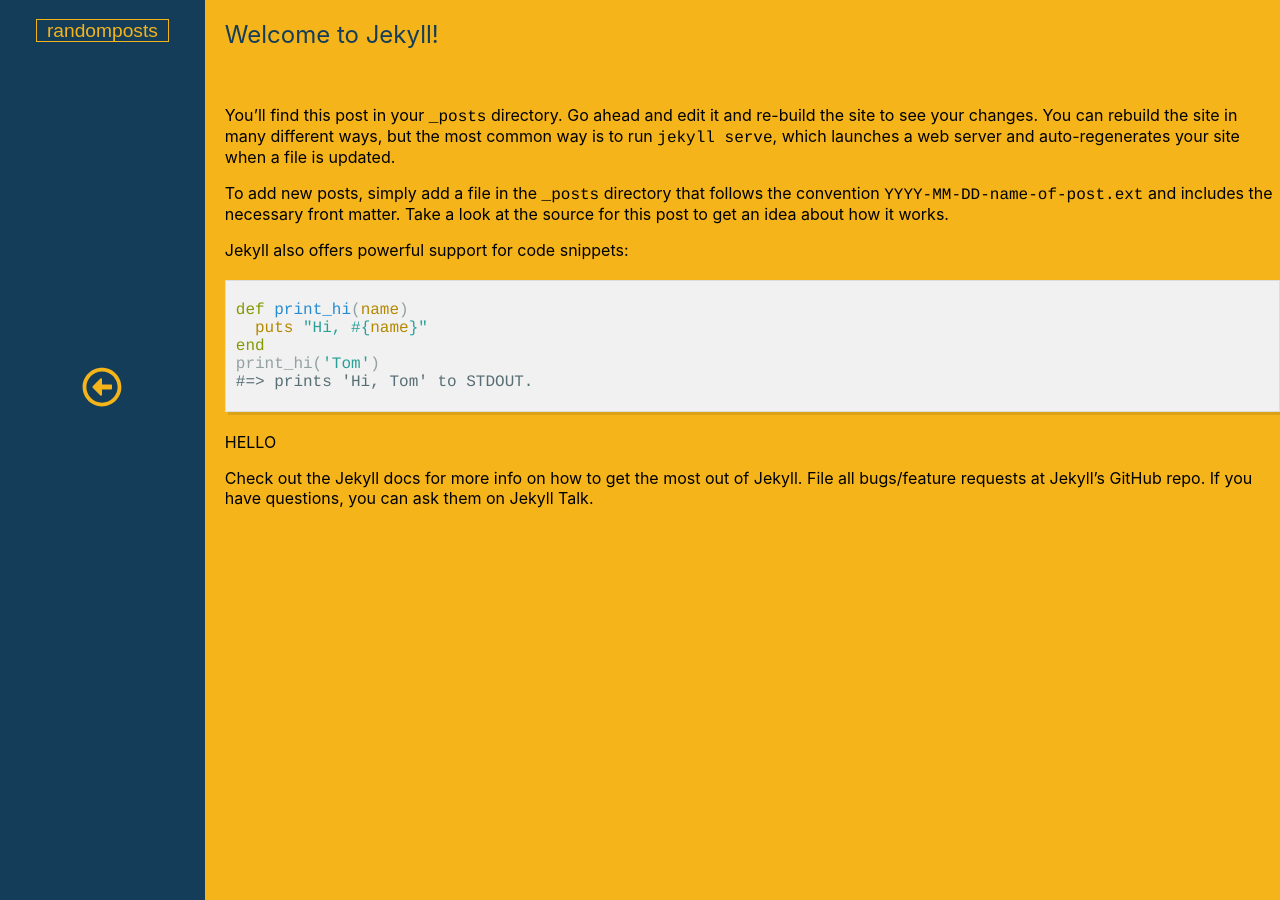
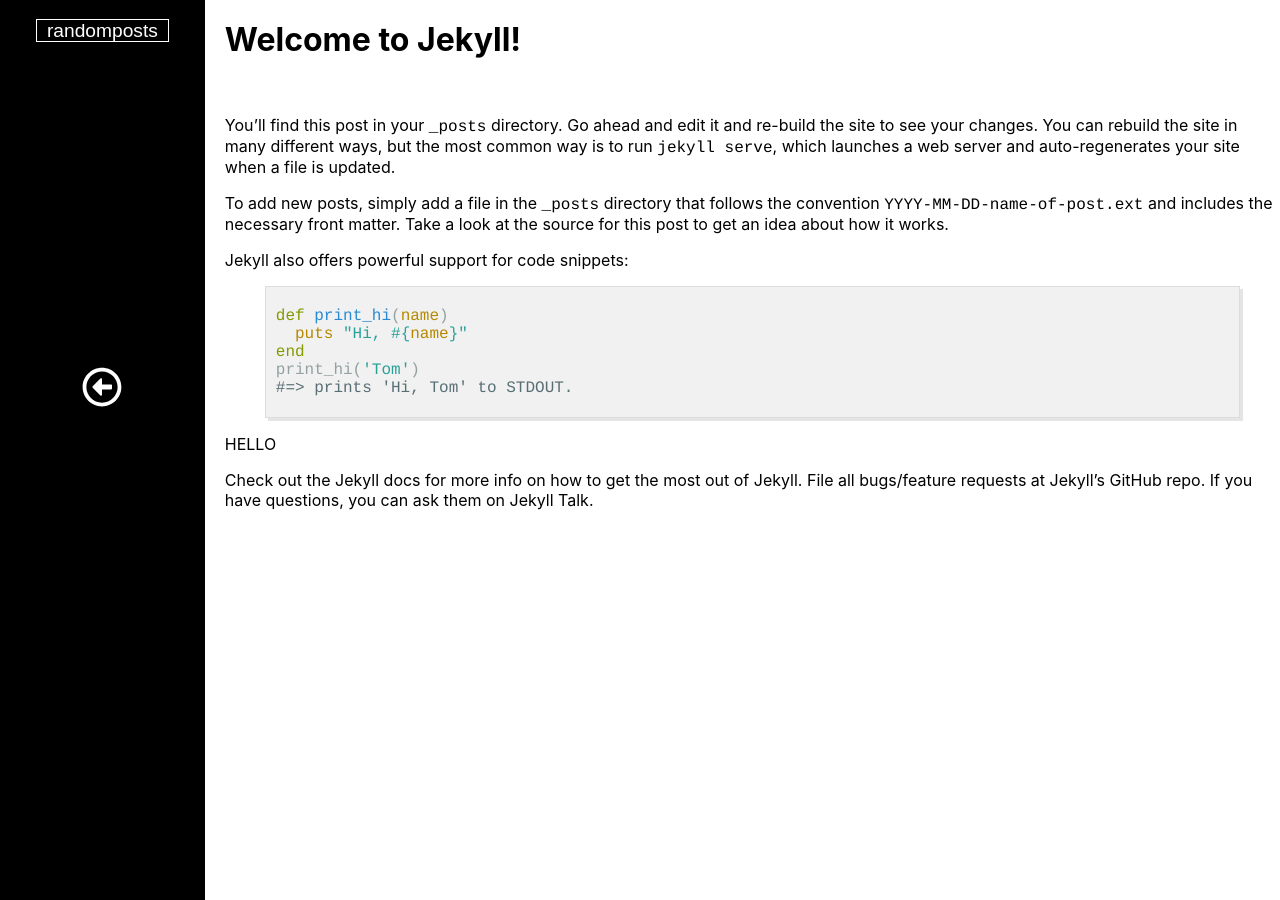
Before and after one commit to sahaya-raj/sahaya-raj.github.io, a Jekyll site: the page built from _posts/2019-07-25-welcome-to-jekyll.markdown, in a window 1280 px wide. Built offline with Jekyll 4.4.1, drawn with Linux system fonts in a browser that asks for light colours; some web fonts are replaced.

Commit message:
--black and white

```diff
--- a/_layouts/post.html
+++ b/_layouts/post.html
@@ -32,7 +32,7 @@
 					</div>
 					<div id="content" >
 						<div id="header" >
-							<h2>{{ page.title }}</h2>
+							<h1>{{ page.title }}</h1>
 						</div>
 						<div id="body" onscroll="highlightTopBar()"  >
 							{{ content }}
--- a/style.css
+++ b/style.css
@@ -1,13 +1,13 @@
 /* custom styles */
 
-  /* Yellow and blue */
+  /* Black and white */
   :root {
-	--primary-color-lighter:#286994;
-	--primary-color:#143d59;
-	--primary-color-darker:#07304b;   /* unused */
-	--secondary-color-lighter: #e7b53f;  /* unused */
-	--secondary-color: #f4b41a;
-	--secondary-color-darker: #d69806;
+	--primary-color-lighter:#C0C0C0;
+	--primary-color:black;
+	--primary-color-darker:black;   /* unused */
+	--secondary-color-lighter: white;  /* unused */
+	--secondary-color: white;
+	--secondary-color-darker: #C0C0C0;
   }
 
 
@@ -64,14 +64,14 @@
 			width: calc(84% - 0px);
 			height:100%;
 			float:left;
-			background-color:var(--secondary-color)
+			background-color:var(--secondary-color);
+			overflow-y:scroll;
 		}
 
 		#header {
 		}
 
-		#header > h2 {
-			/* margin-left:20px; */
+		#header > h1 {
 			color:var(--primary-color);
 			padding: 20px 0px 20px 20px;
 			margin: 0px;
@@ -80,8 +80,6 @@
 		#body{
 			padding-top:20px;
 			margin-left:20px;
-			height:calc(100% - 100px);
-			overflow-y:scroll;
 		}
 
 		.card {
@@ -166,6 +164,9 @@
 		  background: --var(--primary-color-lighter);
 		}
 
+		.highlight::-webkit-scrollbar {
+			display: none;
+		}
 
 		/* Extra small devices (phones, 600px and down) */
 		@media only screen and (max-width: 600px) {
@@ -280,7 +281,7 @@
   -moz-box-shadow: 3px 3px rgba(0, 0, 0, 0.1);
   -webkit-box-shadow: 3px 3px rgba(0, 0, 0, 0.1);
   box-shadow: 3px 3px rgba(0, 0, 0, 0.1);
-  margin: 20px 0 20px 0;
+  /* margin: 20px 0 20px 0; */
   overflow: scroll;
 }
 
```
Also changed, not shown: other parts of _layouts/post.html (+0 -10 lines), _layouts/default.html (+2 -17 lines).
